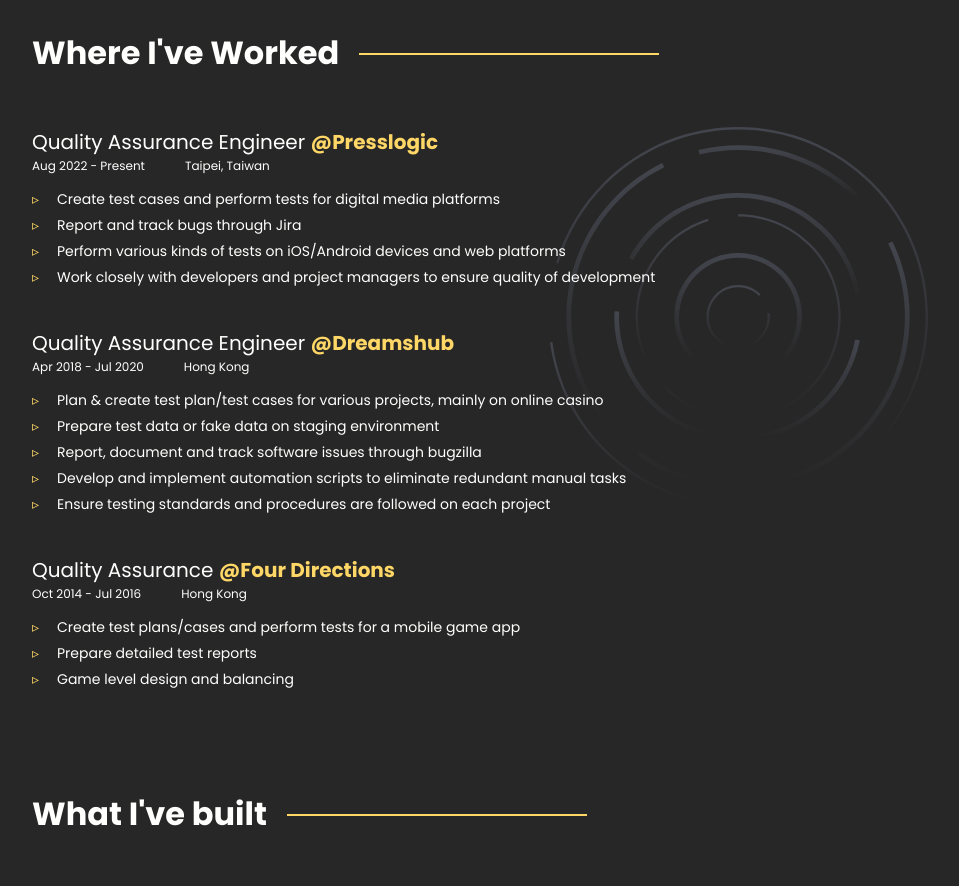
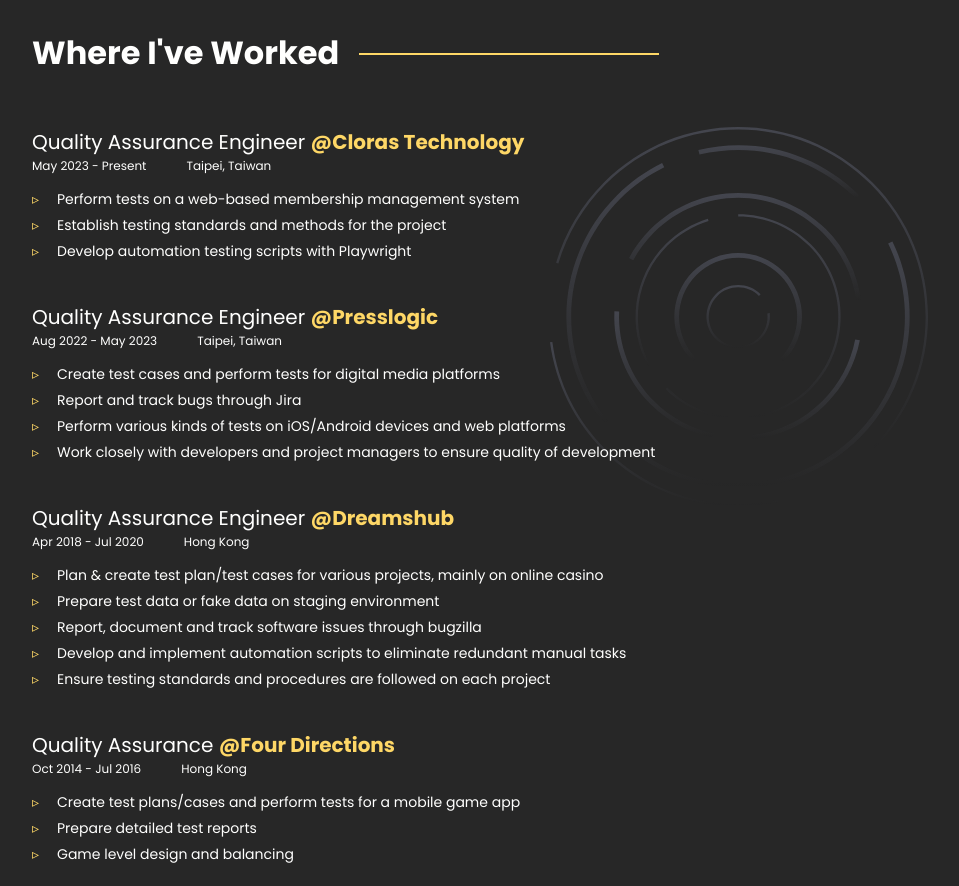
Before and after one commit to KalongChan/kalong-portfolio-page, a Next.js app: page / in a window 1280 px wide. Shown: the part 2780-3666 px from the top of the page, without its empty margins (160-1119 px from the left). Built offline with nearby package versions, Linux system fonts and the light colour scheme.

Commit message:
Updated work experience and resume.pdf

```diff
--- a/src/config.js
+++ b/src/config.js
@@ -1,11 +1,23 @@
 module.exports = {
   jobs: [
+    {
+      title: "Quality Assurance Engineer",
+      company: "Cloras Technology",
+      location: "Taipei, Taiwan",
+      url: "https://cloras.io/",
+      time: "May 2023 - Present",
+      desc: [
+        "Perform tests on a web-based membership management system",
+        "Establish testing standards and methods for the project",
+        "Develop automation testing scripts with Playwright",
+      ],
+    },
     {
       title: "Quality Assurance Engineer",
       company: "Presslogic",
       location: "Taipei, Taiwan",
       url: "https://presslogic.com/",
-      time: "Aug 2022 - Present",
+      time: "Aug 2022 - May 2023",
       desc: [
         "Create test cases and perform tests for digital media platforms",
         "Report and track bugs through Jira",
```
Also changed, not shown: 1 other file (tests, documents, lock files or other folders).
